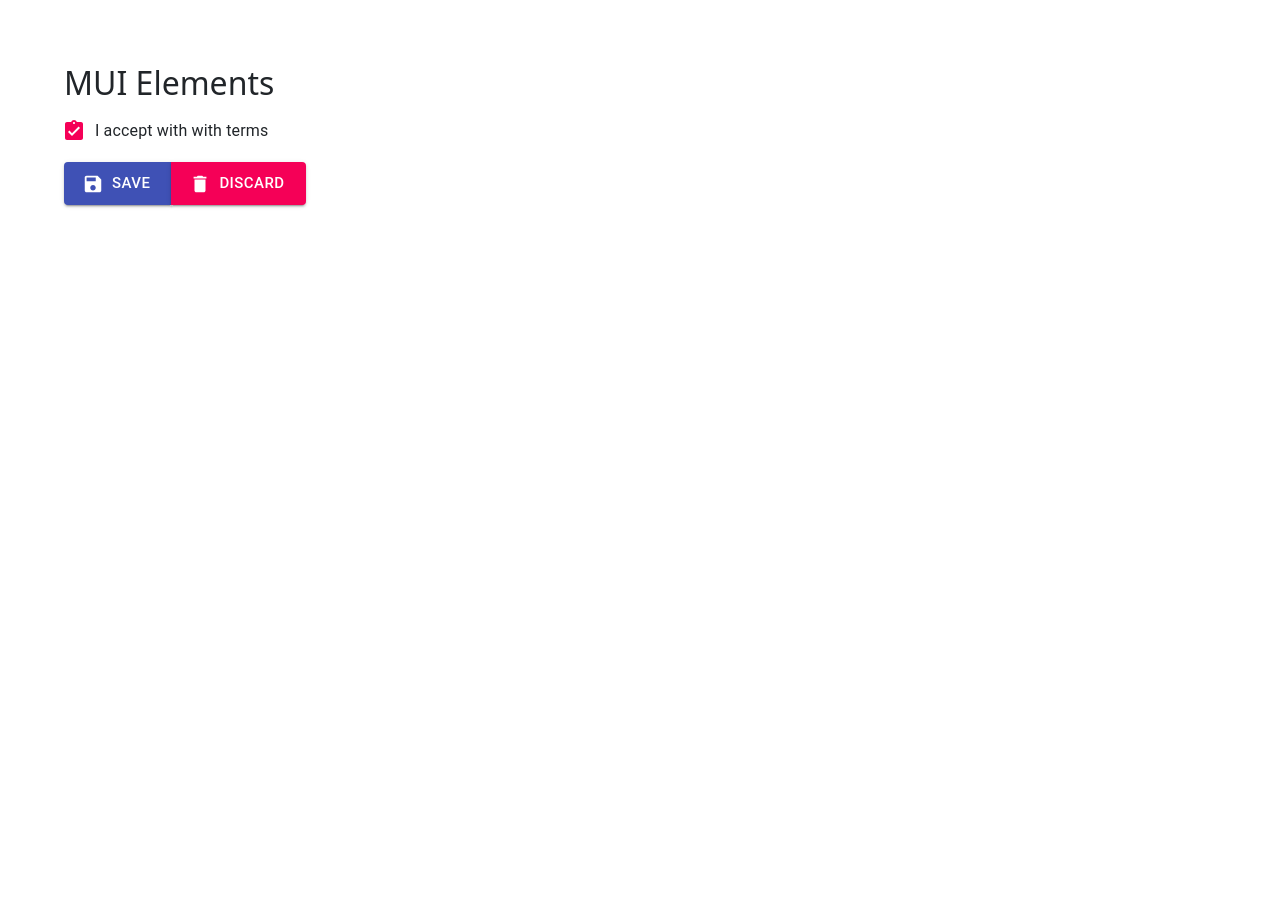
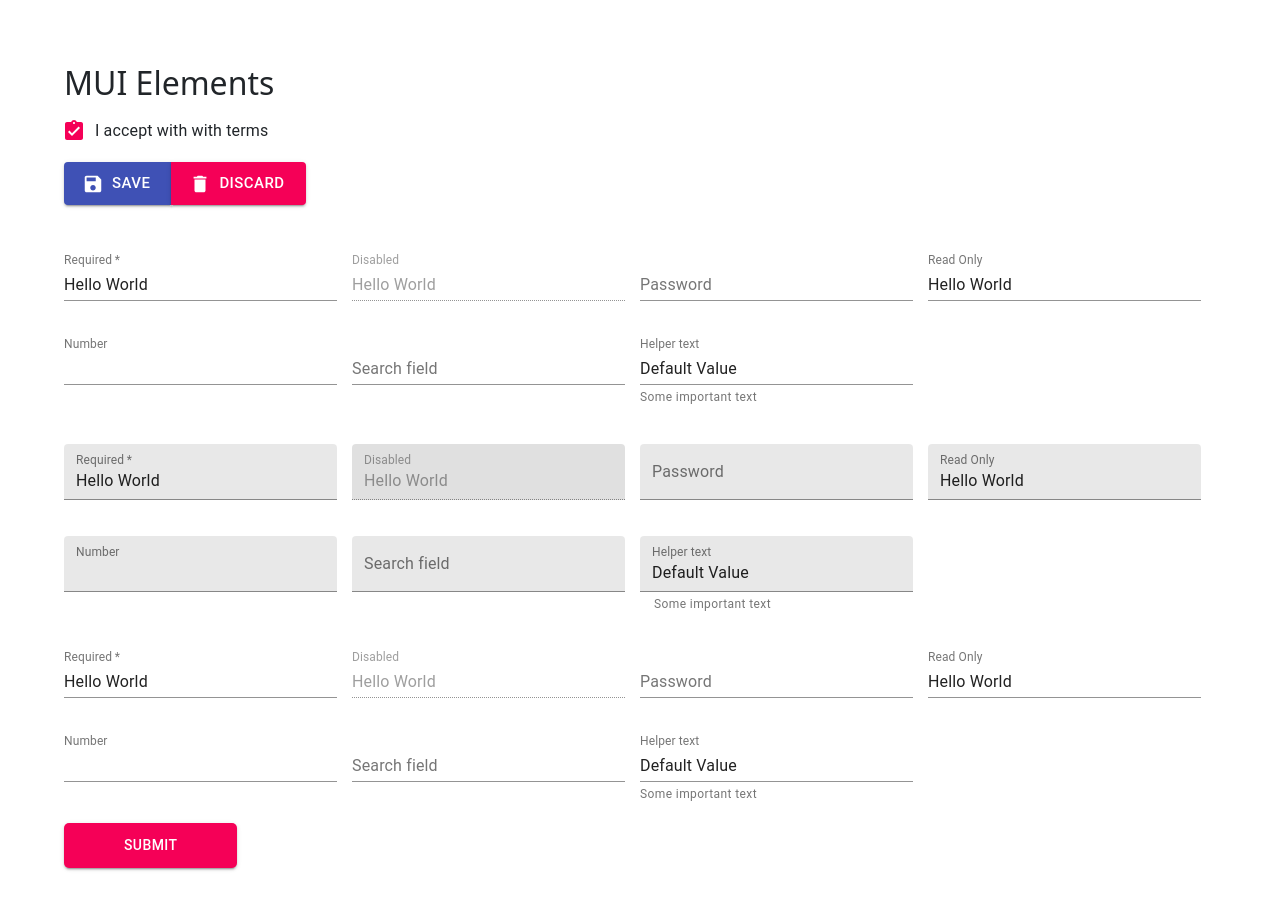
Before and after one commit to priyan1995/React-fundamenals, a React (Create React App) app: page /material-ui-elements in a window 1280 px wide. Shown: the top 910 px of the page. Before the commit the page ends 800 px from the top, so only its background shows below. Built offline with nearby package versions, Linux system fonts and the light colour scheme.

Commit message:
form added with MUI

```diff
--- a/src/App.css
+++ b/src/App.css
@@ -20,3 +20,12 @@ td {
 .pd-mui-wrapper{
   padding:5%
 }
+
+.pd-Mui-form-wrapper{
+  margin-top: 30px;
+}
+
+.MuiFormControl-root{
+  padding-right: 15px !important;
+  margin: 18px 0 !important;
+}
--- /dev/null
+++ b/src/components/MaterialUi/CommonElements/MaterialUiButtonGroup.jsx
@@ -0,0 +1,36 @@
+import React from 'react';
+import ButtonGroup from '@material-ui/core/ButtonGroup';
+import Button from '@material-ui/core/Button';
+
+
+export const MuiButtonGroup = (props) => {
+    return (
+        <>
+            <ButtonGroup>
+
+                <Button
+                    startIcon={props.buttonOneIcon}
+                    size={props.buttonOneSize}
+                    variant={props.buttonOneVariant}
+                    color={props.buttonOneColor}
+                >
+                    {props.buttonOneText}
+                </Button>
+
+                <Button
+                    startIcon={props.buttonTwoIcon}
+                    size={props.buttonTwoSize}
+                    variant={props.buttonTwoVariant}
+                    color={props.buttonTwoColor}
+                >
+                    {props.buttonTwoText}
+                </Button>
+
+            </ButtonGroup>
+
+
+
+
+        </>
+    )
+}
--- /dev/null
+++ b/src/components/MaterialUi/MaterialForm.jsx
@@ -0,0 +1,199 @@
+import React from 'react';
+import Box from '@material-ui/core/Box';
+import TextField from '@material-ui/core/TextField';
+import Button from '@material-ui/core/Button';
+import { makeStyles } from '@material-ui/core';
+
+const useStyles = makeStyles({
+    root: {
+        border: 0,
+        borderRadius: '5px',
+        color: 'white',
+        padding: '10px 60px'
+    }
+})
+
+const ButtonStyled = () => {
+    const classes = useStyles();
+    return (
+
+        <Button
+            className={classes.root}
+            color="secondary"
+            variant="contained"
+        > Submit </Button>
+    )
+}
+
+export const MuiForm = () => {
+    return (
+        <div className="pd-Mui-form-wrapper">
+            <Box
+                component="form"
+                sx={{
+                    '& .MuiTextField-root': { m: 1, width: '25%' },
+                }}
+                noValidate
+                autoComplete="off"
+            >
+                <div >
+                    <TextField
+                        required
+                        id="outlined-required"
+                        label="Required"
+                        defaultValue="Hello World"
+                        color="secondary"
+                    />
+                    <TextField
+                        disabled
+                        id="outlined-disabled"
+                        label="Disabled"
+                        defaultValue="Hello World"
+                        color="secondary"
+                    />
+                    <TextField
+                        id="outlined-password-input"
+                        label="Password"
+                        type="password"
+                        autoComplete="current-password"
+                        color="secondary"
+                    />
+                    <TextField
+                        id="outlined-read-only-input"
+                        label="Read Only"
+                        defaultValue="Hello World"
+                        InputProps={{
+                            readOnly: true,
+                        }}
+                    />
+                    <TextField
+                        id="outlined-number"
+                        label="Number"
+                        type="number"
+                        InputLabelProps={{
+                            shrink: true,
+                        }}
+                    />
+                    <TextField id="outlined-search" label="Search field" type="search" />
+                    <TextField
+                        id="outlined-helperText"
+                        label="Helper text"
+                        defaultValue="Default Value"
+                        helperText="Some important text"
+                        color="secondary"
+                    />
+                </div>
+                <div>
+                    <TextField
+                        required
+                        id="filled-required"
+                        label="Required"
+                        defaultValue="Hello World"
+                        variant="filled"
+                    />
+                    <TextField
+                        disabled
+                        id="filled-disabled"
+                        label="Disabled"
+                        defaultValue="Hello World"
+                        variant="filled"
+                    />
+                    <TextField
+                        id="filled-password-input"
+                        label="Password"
+                        type="password"
+                        autoComplete="current-password"
+                        variant="filled"
+                    />
+                    <TextField
+                        id="filled-read-only-input"
+                        label="Read Only"
+                        defaultValue="Hello World"
+                        InputProps={{
+                            readOnly: true,
+                        }}
+                        variant="filled"
+                    />
+                    <TextField
+                        id="filled-number"
+                        label="Number"
+                        type="number"
+                        InputLabelProps={{
+                            shrink: true,
+                        }}
+                        variant="filled"
+                    />
+                    <TextField
+                        id="filled-search"
+                        label="Search field"
+                        type="search"
+                        variant="filled"
+                    />
+                    <TextField
+                        id="filled-helperText"
+                        label="Helper text"
+                        defaultValue="Default Value"
+                        helperText="Some important text"
+                        variant="filled"
+                    />
+                </div>
+                <div>
+                    <TextField
+                        required
+                        id="standard-required"
+                        label="Required"
+                        defaultValue="Hello World"
+                        variant="standard"
+                    />
+                    <TextField
+                        disabled
+                        id="standard-disabled"
+                        label="Disabled"
+                        defaultValue="Hello World"
+                        variant="standard"
+                    />
+                    <TextField
+                        id="standard-password-input"
+                        label="Password"
+                        type="password"
+                        autoComplete="current-password"
+                        variant="standard"
+                    />
+                    <TextField
+                        id="standard-read-only-input"
+                        label="Read Only"
+                        defaultValue="Hello World"
+                        InputProps={{
+                            readOnly: true,
+                        }}
+                        variant="standard"
+                    />
+                    <TextField
+                        id="standard-number"
+                        label="Number"
+                        type="number"
+                        InputLabelProps={{
+                            shrink: true,
+                        }}
+                        variant="standard"
+                    />
+                    <TextField
+                        id="standard-search"
+                        label="Search field"
+                        type="search"
+                        variant="standard"
+                    />
+                    <TextField
+                        id="standard-helperText"
+                        label="Helper text"
+                        defaultValue="Default Value"
+                        helperText="Some important text"
+                        variant="standard"
+                    />
+
+                </div>
+                <ButtonStyled />
+            </Box>
+        </div>
+    )
+}
--- a/src/components/MaterialUi/MatirialUiElements.jsx
+++ b/src/components/MaterialUi/MatirialUiElements.jsx
@@ -1,11 +1,12 @@
 import React from 'react';
-import Button from '@material-ui/core/Button';
-import ButtonGroup from '@material-ui/core/ButtonGroup';
 import Grid from '@material-ui/core/Grid';
 import Box from '@material-ui/core/Box';
+import { MaterialUiCheckbox } from './CommonElements/MaterialUiCheckbox';
+import { MuiButtonGroup } from './CommonElements/MaterialUiButtonGroup';
 import DeleteIcon from '@material-ui/icons/Delete';
 import SaveIcon from '@material-ui/icons/Save';
-import { MaterialUiCheckbox } from './MaterialUiCheckbox';
+import Textfield from '@material-ui/core/Textfield';
+import { MuiForm } from './MaterialForm';
 
 
 const MaterialUiElements = () => {
@@ -18,27 +19,23 @@ const MaterialUiElements = () => {
 
                         <MaterialUiCheckbox />
 
-                        <ButtonGroup>
+                        <MuiButtonGroup
+                            buttonOneText="Save"
+                            buttonOneIcon={<SaveIcon />}
+                            buttonOneSize="large"
+                            buttonOneVariant="contained"
+                            buttonOneColor="primary"
 
-                            <Button
-                                startIcon={<SaveIcon />}
-                                size="large"
-                                variant="contained"
-                                color="primary"
-                            >
-                                Save
-                            </Button>
+                            buttonTwoText="Discard"
+                            buttonTwoIcon={<DeleteIcon />}
+                            buttonTwoSize="large"
+                            buttonTwoVariant="contained"
+                            buttonTwoColor="secondary"
+                        />
 
-                            <Button
-                                startIcon={<DeleteIcon />}
-                                size="large"
-                                variant="contained"
-                                color="secondary"
-                            >
-                                Discard
-                            </Button>
+                        <MuiForm />
 
-                        </ButtonGroup>
+
 
                     </Grid>
                 </Grid>
```
Also changed, not shown: src/components/MaterialUi/CommonElements/MaterialUiButon.jsx (added, +18 -0 lines), src/components/MaterialUi/CommonElements/MaterialUiCheckbox.jsx (renamed from src/components/MaterialUi/MaterialUiCheckbox.jsx).
